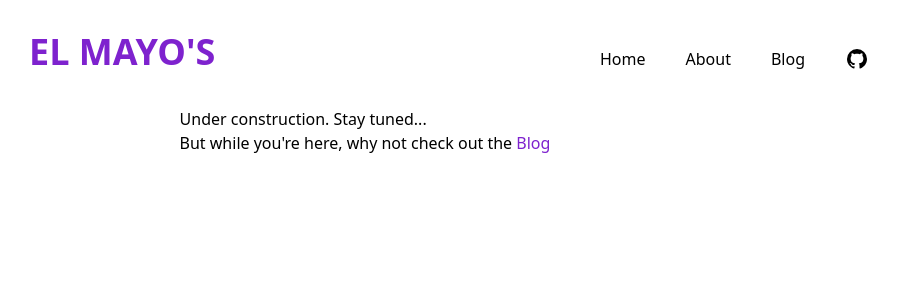
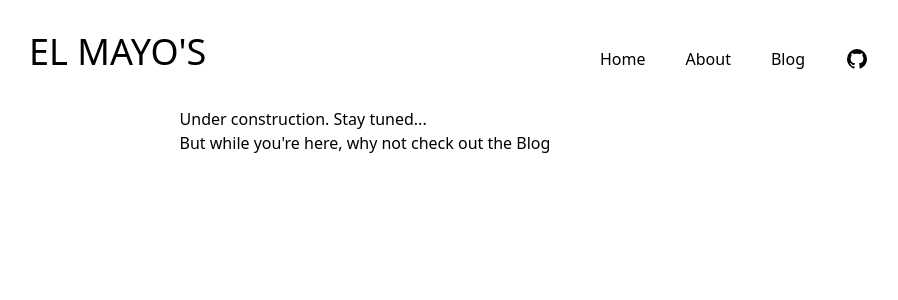
Before and after one commit to mic-meier/elmayo, a Next.js app: page / in a window 1280 px wide. Shown: the top 300 px of the page, without its empty margins (179-1077 px from the left). Built offline with nearby package versions, Linux system fonts and the light colour scheme; a small style sheet from the web is missing.

Commit message:
chore: Update <Link /> component

```diff
--- a/components/NavBar.tsx
+++ b/components/NavBar.tsx
@@ -20,10 +20,12 @@ type LinkProps = {
 const NavLink = ({href, children}: LinkProps) => {
   return (
     <div className="px-5 py-2">
-      <Link href={`${href}`}>
-        <a data-test-id={`${href}-desktop`} className="hover:text-purple-700">
+      <Link
+        href={`${href}`}
+        data-test-id={`${href}-desktop`}
+        className="hover:text-purple-700"
+      >
         {children}
-        </a>
       </Link>
     </div>
   )
@@ -33,15 +35,14 @@ const NavMobileLink = (props: LinkProps) => {
   const {href, children, ...rest} = props
   return (
     <div className="py-2 list-none bg-white border-b border-purple-200">
-      <Link href={href}>
-        <a
+      <Link
+        href={href}
         data-test-id={`${href}-mobile`}
         className="underlined block whitespace-nowrap text-lg text-center font-medium px-5vw py-9"
         {...rest}
       >
         {' '}
         {children}
-        </a>
       </Link>
     </div>
   )
@@ -111,10 +112,11 @@ export default function NavBar() {
     <header className="pt-6 pb-2">
       <nav className="max-w-prose lg:max-w-4xl mx-auto flex px-4 items-baseline justify-between">
         <div className="pr-2 py-2 text-2xl lg:text-4xl">
-          <Link href="/">
-            <a className="font-bold text-purple-700 border-b-2 border-transparent hover:border-purple-700 transition duration-300">
+          <Link
+            href="/"
+            className="font-bold text-purple-700 border-b-2 border-transparent hover:border-purple-700 transition duration-300"
+          >
             {SITE_NAME}
-            </a>
           </Link>
         </div>
         <div>
--- a/pages/about.tsx
+++ b/pages/about.tsx
@@ -9,8 +9,8 @@ export default function AboutPage() {
         <p>Under construction. Stay tuned...</p>
         <p>
           But while you&apos;re here, why not check out the{' '}
-          <Link href="/blog">
-            <a className="text-purple-700 hover:underline">Blog</a>
+          <Link href="/blog" className="text-purple-700 hover:underline">
+            Blog
           </Link>
         </p>
       </Layout>
--- a/pages/blog.tsx
+++ b/pages/blog.tsx
@@ -61,9 +61,7 @@ export default function BlogList({posts}: Props) {
             return (
               <div key={post.slug}>
                 <h2 className="text-2xl font-bold mb-4">
-                  <Link href={`/blog/${post.slug}`}>
-                    <a>{post.title}</a>
-                  </Link>
+                  <Link href={`/blog/${post.slug}`}>{post.title}</Link>
                 </h2>
                 {formattedDate ? <div>{formattedDate}</div> : null}
                 <p>{post.tagline}</p>
--- a/pages/blog/[slug].tsx
+++ b/pages/blog/[slug].tsx
@@ -25,7 +25,7 @@ type Props = {
 function Img(props: HTMLProps<HTMLImageElement>) {
   return (
     <div className="-mx-4">
-      <Image {...(props as ImageProps)} layout={'responsive'} />
+      <Image {...(props as ImageProps)} />
     </div>
   )
 }
--- a/pages/index.tsx
+++ b/pages/index.tsx
@@ -9,8 +9,8 @@ export default function BlogList() {
         <p>Under construction. Stay tuned...</p>
         <p>
           But while you&apos;re here, why not check out the{' '}
-          <Link href="/blog">
-            <a className="text-purple-700">Blog</a>
+          <Link href="/blog" className="text-purple-700">
+            Blog
           </Link>
         </p>
       </Layout>
```
Also changed, not shown: tsconfig.json (+9 -3 lines). Lines whose indentation alone changed are shown as unchanged.
